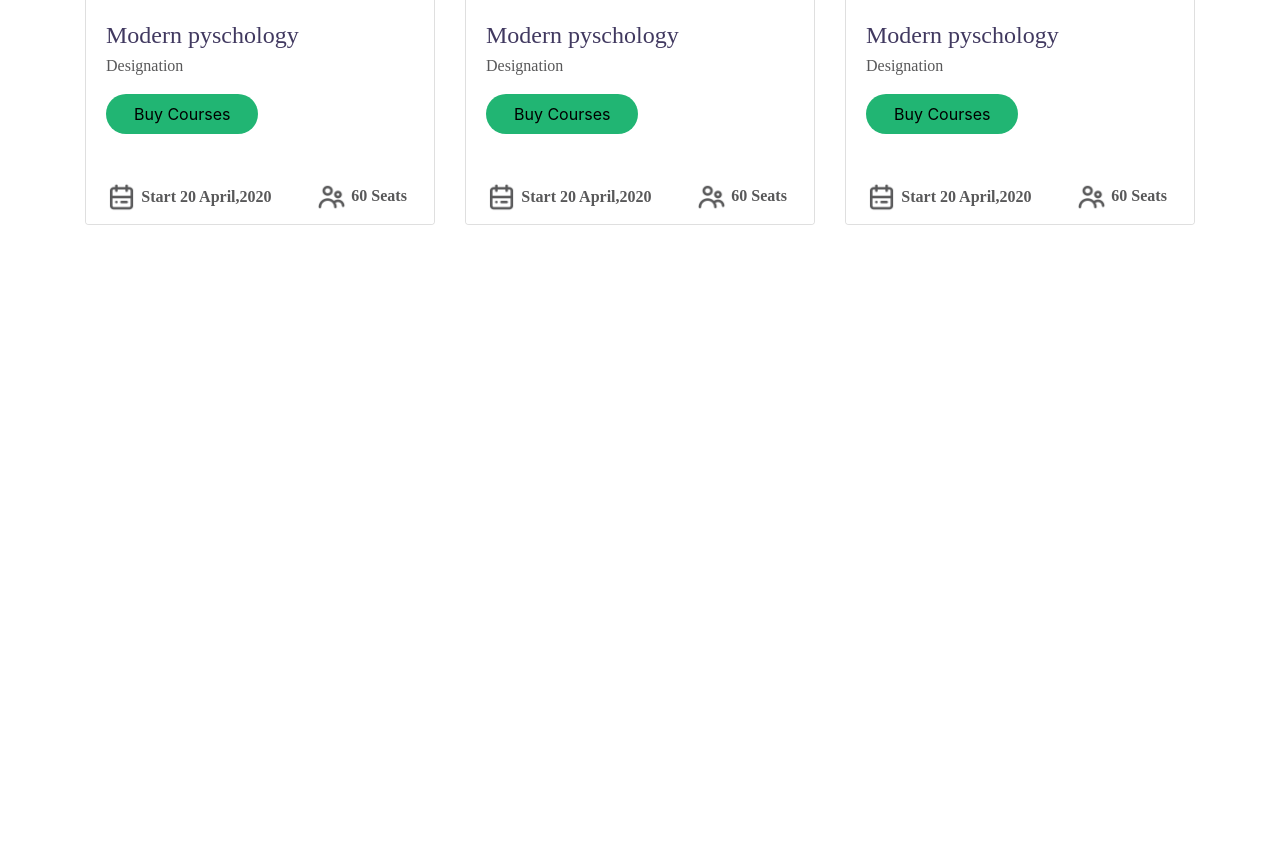
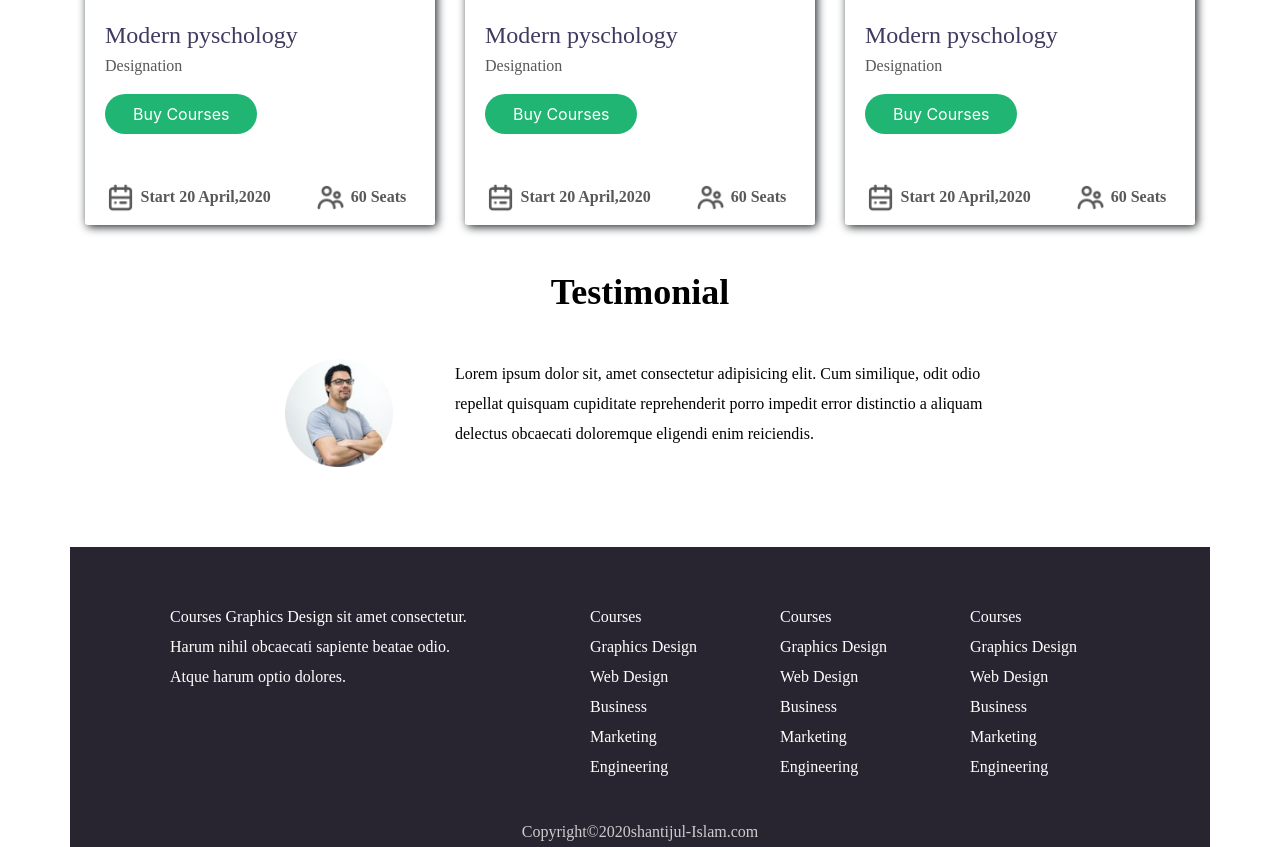
Before and after one commit to shantijulilslam/E-School-website, a plain HTML site: page index.html in a window 1280 px wide. Shown: the part 1287-2134 px from the top of the page. Before the commit the page ends 1512 px from the top, so only its background shows below. Drawn offline with nearby package versions, Linux system fonts and the light colour scheme.

Commit message:
done e-school project

```diff
--- a/index.html
+++ b/index.html
@@ -153,6 +153,28 @@
    </div>
 </div>
 
+<div class="container">
+    <p class="headline-testimonial">Testimonial</p>
+    <div class=" testimonial-area row">
+        <div class="col-md-6"><img src="e-school-resources-master/Photos/Man.png" alt=""></div>
+        <div class=" text-testimonial col-md-6">Lorem ipsum dolor sit, amet consectetur adipisicing elit. Cum similique, odit odio repellat quisquam cupiditate reprehenderit porro impedit error distinctio a aliquam delectus obcaecati doloremque eligendi enim reiciendis.</div>
+    </div>
+</div>
+</div>
+
+
+<div class="bg-color container">
+    <div class="row">
+        <div class=" text text-first col-md-6">Courses Graphics Design sit amet consectetur. <br>
+             Harum nihil obcaecati sapiente beatae odio. <br> Atque harum optio dolores.</div>
+
+            <div class=" text col-md-2">Courses <br> Graphics Design <br>Web Design <br>Business <br>Marketing <br>Engineering</div>
+            <div class=" text col-md-2">Courses <br> Graphics Design <br>Web Design <br>Business <br>Marketing <br>Engineering</div>
+            <div class=" text col-md-2">Courses <br> Graphics Design <br>Web Design <br>Business <br>Marketing <br>Engineering</div>
+
+    </div>
+    <footer>Copyright©2020shantijul-Islam.com</footer>
+</div>
 
 
 
--- a/style.css
+++ b/style.css
@@ -62,6 +62,7 @@ color: #000000;
     border:  #21B573;
     border-radius: 33px;
     padding: 12px 36px;
+    color: #FFFFFF;
 }
 .fixed img{
     display: flex;
@@ -122,6 +123,10 @@ font-size: 36px;
 line-height: 54px;
 color: #413960;
 }
+.card{
+    box-shadow: 2px 2px 10px;
+    border: none;
+}
 .card-title{
     font-family: Poppins;
 font-style: normal;
@@ -143,6 +148,7 @@ color: #413960;
     border: #21B573 ;
     border-radius: 33px;
     padding: 8px 28px;
+    color: #FFFFFF;
 }
 .card-footer{
     background-color:white;
@@ -166,3 +172,75 @@ color: #585859;
     position: relative;
     left: 40px;
 }
+.headline-testimonial{
+    font-family: Poppins;
+    font-style: normal;
+    font-weight: bold;
+    font-size: 36px;
+    line-height: 54px;
+    color: #000000;
+    display: flex;
+    justify-content: center;
+    position: relative;
+    top: 40px;
+}
+.testimonial-area{
+margin-top: 80px;
+}
+.testimonial-area img{
+    width: 20%;
+   position: relative;
+   left: 200px;
+
+}
+.text-testimonial{
+    font-family: Poppins;
+    font-style: normal;
+    font-weight: normal;
+    font-size: 16px;
+    line-height: 30px;
+    color: #000000;
+    position: relative;
+    right: 200px;
+    top: 15x;
+
+}
+.bg-color{
+    background-color: #282531;
+    width: 1440px;
+    height: 300px;
+    margin-top: 80px;
+}
+.text{
+
+    font-family: Poppins;
+    font-style: normal;
+    font-weight: normal;
+    font-size: 16px;
+    line-height: 30px;
+    color: #FFFFFF;
+    position: relative;
+    top: 55px;
+
+    right: 100px;
+    padding-left: 50px;
+}
+.text-first{
+    position: relative;
+    left: 50px;
+}
+footer{
+    color:#FFFFFF ;
+    display: flex;
+    justify-content: center;
+    align-items: flex-end;
+    position: relative;
+    top: 90px;
+
+    font-family: Poppins;
+    font-style: normal;
+    font-weight: normal;
+    font-size: 16px;
+    line-height: 30px;
+    color: #CDCDCD;
+}
```
